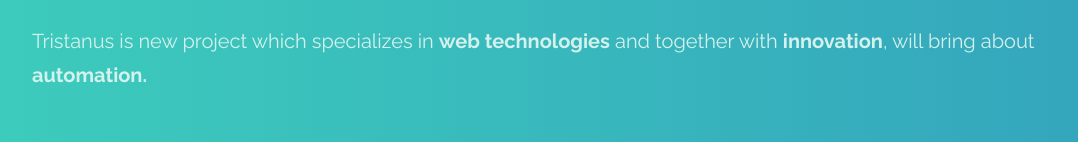
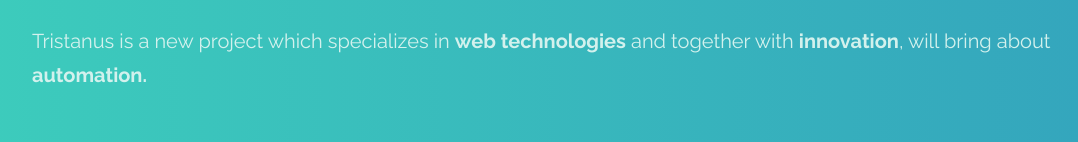
Before and after one commit to tristanusweb/tristanusweb.github.io, a plain HTML site: page index.html in a window 1280 px wide. Shown: the part 441-583 px from the top of the page, without its empty margins (53-1131 px from the left). Drawn offline with Linux system fonts and the light colour scheme; files whose address does not match are found by name.

Commit message:
Update index.html

```diff
--- a/index.html
+++ b/index.html
@@ -50,7 +50,7 @@
 										<!-- <p>Trends - Speech - News</p> -->● Trends ● SEO ● Voice ● Analytics </div>
 								</div>
 								<br>
-								<p>Tristanus is new project which specializes in <b>web technologies</b> and together with <b>innovation</b>, will bring about <b>automation.</b> </p>
+								<p>Tristanus is a new project which specializes in <b>web technologies</b> and together with <b>innovation</b>, will bring about <b>automation.</b> </p>
 							</div>
 						</div>
 					</div>
```
